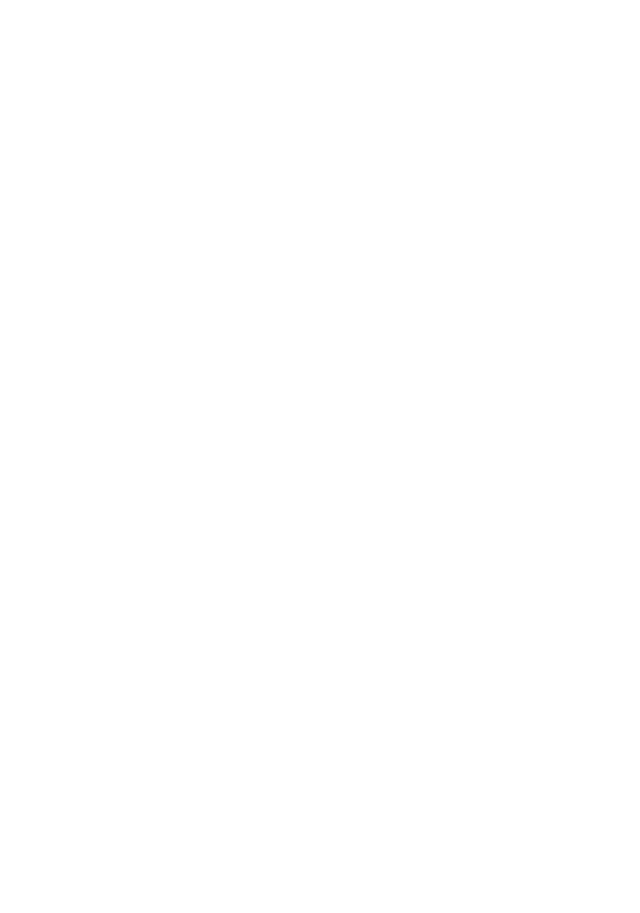
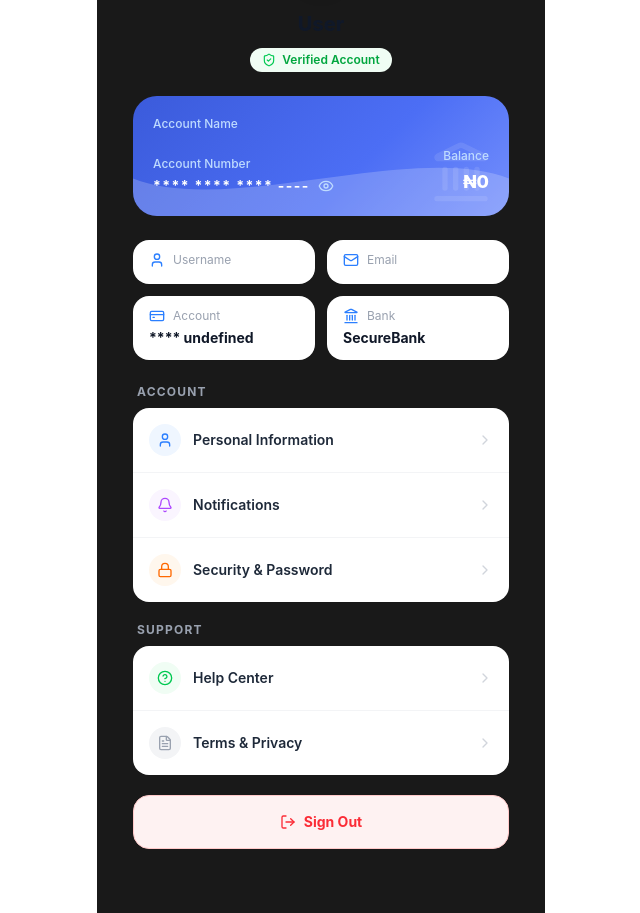
Before and after one commit to DanielApple05/Banking, a React (Vite) app in the folder frontend/: page /profile in a window 1280 px wide. Before the commit this address had no page. Shown: the part 174-1087 px from the top of the page, without its empty margins (319-959 px from the left). Before the commit the page ends 800 px from the top, so only its background shows below. Built offline with nearby package versions, Linux system fonts and the light colour scheme.

Commit message:
feat: add Profile page and integrate navigation in Dashboard

```diff
--- a/frontend/src/App.jsx
+++ b/frontend/src/App.jsx
@@ -11,12 +11,9 @@
 import Notifications from './assets/pages/notifications';
 import ProtectedRoute from './assets/components/protectedRoute';
 import AdminDashboard from './assets/pages/admin';
-
-
+import Profile from './assets/pages/profile';
 
 function App() {
-
-
   return (
     <>
       <Routes>
@@ -32,6 +29,7 @@
         <Route path="/transfer-failed" element={<TransferFailed />} />
         <Route path="/transactions" element={<Transactions />} />
         <Route path="/notifications" element={<Notifications />} />
+        <Route path="/profile" element={<Profile />} />
         <Route />
       </Routes>
     </>
--- a/frontend/src/assets/pages/dashboard.jsx
+++ b/frontend/src/assets/pages/dashboard.jsx
@@ -26,7 +26,7 @@
 }
   from "../../utils";
 import { getToken } from "../../helpers";
-import Profile from "../components/profile";
+
 
 const quickActions = [
   {
@@ -62,7 +62,6 @@
   const [userData, setUserData] = useState(null);
   const [transactions, setTransactions] = useState([]);
   const [loading, setLoading] = useState(true);
-  const [sideBar, setSideBar] = useState(false);
   const navigate = useNavigate();
 
   const storedUser = JSON.parse(localStorage.getItem('user') || '{}');
@@ -122,14 +121,10 @@
               <Bell className="w-6 h-6 text-gray-700" />
             </button>
             <button className="w-10 h-10 rounded-full bg-blue-100 flex items-center justify-center">
-              <User className="w-5 h-5 text-blue-500" onClick={() => setSideBar(!sideBar)} />
+              <User className="w-5 h-5 text-blue-500" onClick={() => navigate('/profile')} />
             </button>
           </div>
         </div>
-
-        {
-          sideBar && <Profile />
-        }
 
         {/* Balance Card */}
         <div className="rounded-3xl overflow-hidden mb-7"
--- a/frontend/src/assets/components/profile.jsx
+++ b/frontend/src/assets/pages/profile.jsx
@@ -36,9 +36,7 @@
     ];
     return (
       <>
-      <div className="absolute top-0 right-0 bg-black/90 backdrop-blur-md p-4  min-h-screen  w-full flex text-white">
-        <div className="flex-1 overflow-y-auto pb-24">
-
+        <div className=" bg-black/90 backdrop-blur-md p-4 min-h-screen max-w-md mx-auto flex text-white overflow-y-auto flex-col ">
           {/* Header */}
           <div className="flex items-center justify-between px-5 pt-6 pb-4">
             <button onClick={() => navigate(-1)} className="p-2 rounded-full hover:bg-gray-100 transition">
@@ -124,7 +122,7 @@
           </div>
 
           {/* Menu Sections */}
-          <div className="px-5 flex flex-col gap-5">
+          <div className="px-5 flex flex-col gap-5 mb-10">
             {menuItems.map((section) => (
               <div key={section.section}>
                 <p className="text-xs font-bold text-gray-400 uppercase tracking-widest mb-2 pl-1">
@@ -157,7 +155,6 @@
             </button>
           </div>
         </div>
-      </div>
       </>
     );
   }
```
Lines whose indentation alone changed are shown as unchanged.
